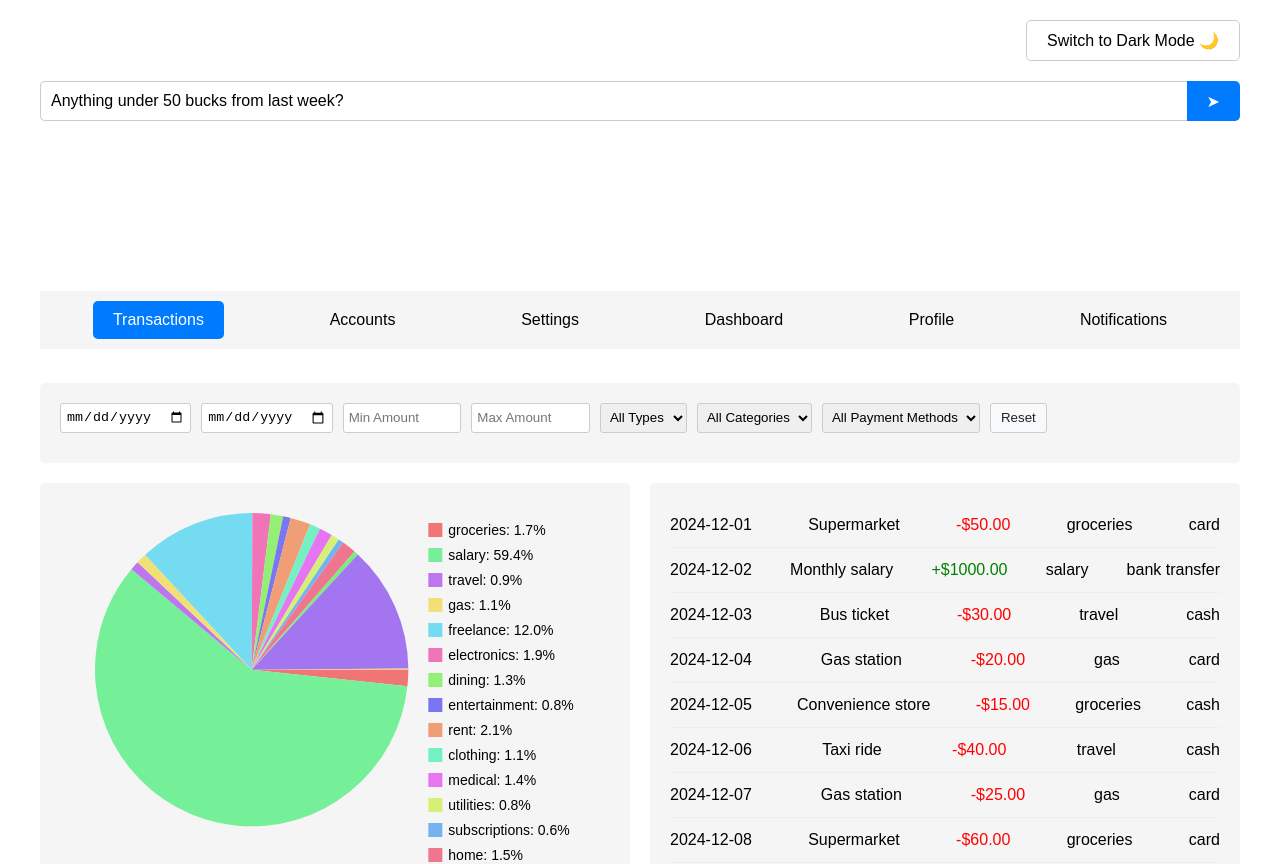
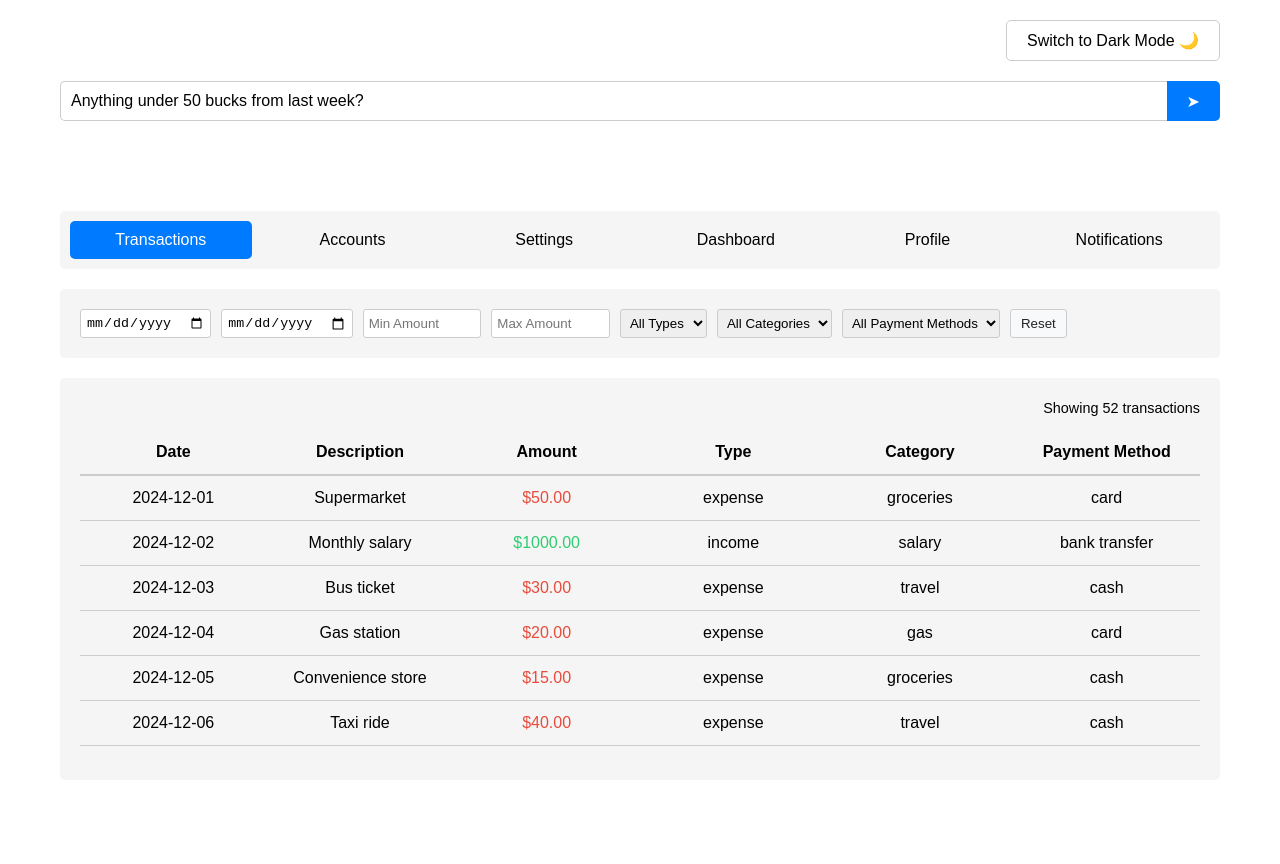
Before and after one commit to Shmuel-Levinson/express-ts-boilerplate, a React (Vite) app in the folder frontend/: page / in a window 1280 px wide. Shown: the top 864 px of the page. After the commit the page ends 800 px from the top, so only its background shows below. Built offline with nearby package versions, Linux system fonts and the light colour scheme.

Commit message:
added a ton of stuff with cursor --2 :D

```diff
--- a/frontend/src/App.tsx
+++ b/frontend/src/App.tsx
@@ -11,6 +11,7 @@ import Notifications from './components/Notifications';
 import { Loader } from './components/Loader';
 import { generateColor, generatePastelColor } from './utils/color-utils';
 import { allSuggestions } from './data/suggestions';
+import TransactionList from "./components/TransactionList.tsx";
 
 const initialFilterState = {
     startDateFilter: "",
@@ -151,12 +152,6 @@ function App() {
         applyFilters()
     }, [startDate, endDate, minAmountFilter, maxAmountFilter, typeFilter, categoryFilter, paymentMethodFilter])
 
-    useEffect(() => {
-        if (currentPage === "transactions") {
-            drawPieChart()
-        }
-
-    }, [filteredTransactions, currentPage])
 
     const applyFilters = () => {
         const filtered = TRANSACTIONS.filter((transaction) => {
@@ -180,7 +175,7 @@ function App() {
 
     const resetFilters = () => {
         setFilters(initialFilterState)
-        setParserResponse("")
+
     }
 
     const setFilters = (filters: any) => {
@@ -251,48 +246,6 @@ function App() {
         })
     }
 
-    const handleFilterAgentChatSubmit = async (e: any, prompt: string = "") => {
-        if (e) {
-            e.preventDefault()
-        }
-        setIsLoading(true)
-        console.log("loading...")
-        try {
-            const res = await axios.post(
-                "http://localhost:5000/update-filter",
-                {
-                    currentFilter: {
-                        startDateFilter: startDate,
-                        endDateFilter: endDate,
-                        minAmountFilter: minAmountFilter,
-                        maxAmountFilter: maxAmountFilter,
-                        typeFilter: typeFilter,
-                        categoryFilter: categoryFilter,
-                        paymentMethodFilter: paymentMethodFilter,
-                    },
-                    prompt: prompt ? prompt : chatInput,
-                },
-                {withCredentials: true},
-            )
-            console.log(res.data)
-            if (isEmpty(res.data?.filterSettings)) {
-                resetFilters()
-            }
-            if (Array.from(Object.keys(res.data.filterSettings)).length > 0) {
-                console.log("setting filter with ", res.data.filterSettings)
-                setFilters(res.data.filterSettings)
-            }
-            setParserResponse(res.data.response)
-            setChatInput("")
-        } catch (error) {
-            console.error("Error updating filters:", error)
-        } finally {
-            setIsLoading(false)
-            // shuffleAndUpdateSuggestions()
-            console.log("done")
-        }
-    }
-
     const handleChatSubmit = async (e: any, prompt: string = "") => {
         if (e) {
             e.preventDefault()
@@ -318,13 +271,19 @@ function App() {
             setParserResponse(parseUserPromptRes.data.response)
             const augmentedTasks = agentTasks.map((task: { agent: string, prompt: string }) => {
                     const agent = Agents[task["agent"]]
+                    if(agent?.augmentWithContext) {
                         return agent.augmentWithContext(task)
+                    }
+                    return task
                 }
             )
 
             const agentExecutorRes = await axios.post("http://localhost:5000/agent-executor", augmentedTasks)
             const tasksForResolvers = agentExecutorRes.data
-
+            if (tasksForResolvers.length < 1) {
+                setIsLoading(false);
+                return
+            }
             tasksForResolvers.forEach((task, index) => {
                 setTimeout(() => {
                     const agent = Agents[task.agent];
@@ -333,7 +292,11 @@ function App() {
                         return;
                     }
                     agent.resolve(task);
-                    setAgentsResponses(prev => [...prev, task.response.response])
+                    const agentResponse = task.agent + ": " + task.response.response
+                    if(index === tasksForResolvers.length - 1) {
+                        setIsLoading(false)
+                    }
+                    setAgentsResponses(prev => [...prev, agentResponse])
                 }, index * 1000);
             });
 
@@ -341,16 +304,16 @@ function App() {
         } catch (error) {
             console.error("Error updating filters:", error)
         } finally {
-            setIsLoading(false)
+
             shuffleAndUpdateSuggestions()
             console.log("done")
         }
     }
 
     const shuffleAndUpdateSuggestions = () => {
-        const shuffled = shuffleArray([...allSuggestions])
-        setAllShuffledSuggestions(shuffled)
-        setVisibleSuggestions(shuffled.slice(0, 2))
+        // const shuffled = shuffleArray([...allSuggestions])
+        // setAllShuffledSuggestions(shuffled)
+        // setVisibleSuggestions(shuffled.slice(0, 2))
     }
 
     const handleMoreSuggestions = () => {
@@ -369,7 +332,7 @@ function App() {
     const renderCurrentPage = () => {
         switch (currentPage) {
             case 'transactions':
-                return null;
+                return <TransactionList transactions={filteredTransactions} currentTheme={currentTheme}/>;
             case 'accounts':
                 return <Accounts currentTheme={currentTheme}/>;
             case 'settings':
@@ -413,12 +376,10 @@ function App() {
                 backgroundColor: currentTheme.surface,
                 padding: "20px",
                 borderRadius: "5px",
-                marginBottom: "20px",
-
             }}
         >
 
-            <div style={{display: "flex", flexWrap: "wrap", gap: "10px", marginBottom: "10px"}}>
+            <div style={{display: "flex", flexWrap: "wrap", gap: "10px"}}>
                 <input
                     type="date"
                     placeholder="Start Date"
@@ -486,8 +447,8 @@ function App() {
     }
 
     function transactionsListSection() {
-        return <div style={{display: "flex", gap: "20px"}}>
-            <div
+        return <div style={{display: "flex"}}>
+            {/* <div
                 style={{
                     flex: 1,
                     backgroundColor: currentTheme.surface,
@@ -497,10 +458,10 @@ function App() {
             >
                 <canvas ref={canvasRef} width="500" height="500"
                         style={{margin: "0 auto", display: "block"}}></canvas>
-            </div>
+            </div> */}
 
             <div
-                className="scrollable-section"
+
                 style={{
                     flex: 1,
                     backgroundColor: currentTheme.surface,
@@ -509,41 +470,7 @@ function App() {
                     maxHeight: "500px",
                 }}
             >
-                {filteredTransactions.length === 0 ? (
-                    <div
-                        style={{
-                            display: "flex",
-                            justifyContent: "center",
-                            alignItems: "center",
-                            height: "200px",
-                            color: "#888",
-                            fontSize: "18px",
-                            fontStyle: "italic",
-                        }}
-                    >
-                        No results found
-                    </div>
-                ) : (
-                    filteredTransactions.map((transaction) => (
-                        <div
-                            key={transaction.id}
-                            style={{
-                                borderBottom: "1px solid #eee",
-                                padding: "10px 0",
-                                display: "flex",
-                                justifyContent: "space-between",
-                            }}
-                        >
-                            <span>{transaction.date}</span>
-                            <span>{transaction.description}</span>
-                            <span style={{color: transaction.type === "income" ? "green" : "red"}}>
-                    {transaction.type === "income" ? "+" : "-"}${Math.abs(transaction.amount).toFixed(2)}
-                  </span>
-                            <span>{transaction.category}</span>
-                            <span>{transaction.paymentMethod}</span>
-                        </div>
-                    ))
-                )}
+                <TransactionList transactions={filteredTransactions} currentTheme={currentTheme}/>
             </div>
         </div>;
     }
@@ -595,15 +522,21 @@ function App() {
                 fontFamily: "Arial, sans-serif",
                 maxWidth: "1200px",
                 margin: "0 auto",
+                boxSizing: "border-box",
                 padding: "20px",
                 backgroundColor: currentTheme.background,
                 color: currentTheme.text,
-                transition: "all 0.3s ease"
+                transition: "all 0.3s ease",
+                height: "100vh",
+                display: "flex",
+                flexDirection: "column",
+                gap: "20px",
+                overflow: "hidden"
             }}>
+                {/* Theme Toggle - fixed height */}
                 <div style={{
                     display: "flex",
                     justifyContent: "flex-end",
-                    marginBottom: "20px"
                 }}>
                     <button
                         onClick={toggleTheme}
@@ -621,7 +554,10 @@ function App() {
                     </button>
                 </div>
 
-                <form onSubmit={(e) => handleChatSubmit(e)} style={{display: "flex", marginBottom: "20px"}}>
+                {/* Chat Form - fixed height */}
+                <form onSubmit={(e) => handleChatSubmit(e)} style={{
+                    display: "flex",
+                }}>
                     <input
                         type="text"
                         value={chatInput}
@@ -652,52 +588,53 @@ function App() {
                         {"➤"}
                     </button>
                 </form>
-                <div style={{height: 150}}>
-                    {<Loader isLoading = {isLoading}/>}
-                    <div
-                        style={{
-                            display: isLoading ? "none" : "flex",
-                            flexDirection: "column",
+
+                {/* Response Area - fixed height */}
+                <div style={{height: "50px"}}>
+                    {<Loader isLoading={isLoading}/>}
+                    <div style={{
+                        display: "flex",
                         alignItems: "center",
                         justifyContent: "center",
-                            marginBottom: "10px",
-                            width: "100%",
-                        }}
-                    >
-                        <div>
-                            {parserResponse}
-
-                        </div>
-                    </div>
-                    <div style={{color: "#c56c6c", textAlign: "center"}}>
-                        {agentsResponses.map((r) => (
-                            <div>{r}</div>
-                        ))}
-                    </div>
-                    {(parserResponse || agentsResponses?.length > 0) && <div style={{textAlign: "center"}}>
+                        gap: "10px"
+                    }}>
+                        <span style={{fontSize: "12px"}}>{parserResponse}</span>
+                        <span style={{color: "#007afd", fontSize: "12px"}}>
+                            {agentsResponses.join(" • ")}
+                        </span>
+                        {(!isLoading && (parserResponse || agentsResponses?.length > 0)) &&
                             <button onClick={() => {
                                 setParserResponse("")
                                 setAgentsResponses([])
-                        }}>Clear
-                        </button>
-                    </div>}
+                            }}>Clear</button>
+                        }
+                    </div>
+                </div>
 
-                </div>
-                <div
-                    style={{
+                {/* Main Content Area - takes remaining height */}
+                <div style={{
+                    flex: 1,
                     display: "flex",
-                        justifyContent: "space-around",
+                    flexDirection: "column",
+                    gap: "20px",
+                    minHeight: 0,
+                    overflow: "hidden"
+                }}>
+                    {/* Navigation */}
+                    <div style={{
+                        display: "grid",
+                        gridTemplateColumns: "repeat(6, 1fr)",
+                        gap: "10px",
                         padding: "10px",
                         backgroundColor: currentTheme.surface,
-                        marginBottom: "20px",
-                    }}
-                >
+                        borderRadius: "5px",
+                    }}>
                         {["transactions", "accounts", "settings", "dashboard", "profile", "notifications"].map((page) => (
                             <button
                                 key={page}
                                 onClick={() => setCurrentPage(page)}
                                 style={{
-                                padding: "10px 20px",
+                                    padding: "10px",
                                     fontSize: "16px",
                                     backgroundColor: currentPage === page ? currentTheme.primary : "transparent",
                                     color: currentPage === page ? "white" : currentTheme.text,
@@ -705,34 +642,29 @@ function App() {
                                     borderRadius: "5px",
                                     cursor: "pointer",
                                     transition: "all 0.3s ease",
+                                    width: "100%",
                                 }}
                             >
                                 {page.charAt(0).toUpperCase() + page.slice(1)}
                             </button>
                         ))}
                     </div>
-                <h1 style={{color: "#333", textAlign: "center"}}></h1>
 
-                <div
-                    style={{
-                        display: "none",
+                    {/* Filters */}
+                    {filtersSection()}
+
+                    {/* Content Area - scrollable */}
+                    <div style={{
+                        flex: 1,
+                        minHeight: 0,
+                        overflow: "auto",
                         backgroundColor: currentTheme.surface,
-                        padding: "20px",
                         borderRadius: "5px",
-                        marginBottom: "20px",
-                    }}
-                >
-
-
+                        padding: "20px"
+                    }}>
+                        {renderCurrentPage()}
                     </div>
-
-                {/* Filters moved here */}
-                {currentPage === "transactions" && <div>
-                    {filtersSection()}
-                    {transactionsListSection()}
-                </div>}
-
-                {renderCurrentPage()}
+                </div>
             </div>
         </>
     )
--- /dev/null
+++ b/frontend/src/components/TransactionList.tsx
@@ -0,0 +1,93 @@
+interface Transaction {
+    id: number;
+    date: string;
+    description: string;
+    amount: number;
+    type: string;
+    category: string;
+    paymentMethod: string;
+}
+
+interface TransactionListProps {
+    transactions: Transaction[];
+    currentTheme: any;
+}
+
+function TransactionList({ transactions, currentTheme }: TransactionListProps) {
+    return (
+        <div style={{
+            backgroundColor: currentTheme.surface,
+            // padding: "20px",
+            borderRadius: "5px",
+            height: "100%",
+            display: "flex",
+            flexDirection: "column",
+            overflow: "hidden",
+        }}>
+            {/* Transaction Count */}
+            <div style={{
+                marginBottom: "10px",
+                color: currentTheme.text,
+                fontSize: "0.9em",
+                textAlign: "right",
+                flexShrink: 0, // Prevent shrinking
+            }}>
+                Showing {transactions.length} transactions
+            </div>
+
+            {/* Fixed Header */}
+            <div style={{
+                display: "grid",
+                gridTemplateColumns: "repeat(6, 1fr)",
+                borderBottom: `2px solid ${currentTheme.border}`,
+                backgroundColor: currentTheme.surface,
+                padding: "10px 0",
+                flexShrink: 0, // Prevent shrinking
+            }}>
+                <div style={{ textAlign: "center", fontWeight: "bold" }}>Date</div>
+                <div style={{ textAlign: "center", fontWeight: "bold" }}>Description</div>
+                <div style={{ textAlign: "center", fontWeight: "bold" }}>Amount</div>
+                <div style={{ textAlign: "center", fontWeight: "bold" }}>Type</div>
+                <div style={{ textAlign: "center", fontWeight: "bold" }}>Category</div>
+                <div style={{ textAlign: "center", fontWeight: "bold" }}>Payment Method</div>
+            </div>
+
+            {/* Scrollable Table Body */}
+            <div style={{
+                overflowY: "auto",
+                flex: 1,
+                minHeight: 0, // Important for Firefox
+            }}>
+                <table style={{
+                    width: "100%",
+                    borderCollapse: "collapse",
+                }}>
+                    <tbody>
+                        {transactions.map((transaction) => (
+                            <tr
+                                key={transaction.id}
+                                style={{ borderBottom: `1px solid ${currentTheme.border}` }}
+                            >
+                                <td style={{ padding: "10px", textAlign: "center", width: "16.66%" }}>{transaction.date}</td>
+                                <td style={{ padding: "10px", textAlign: "center", width: "16.66%" }}>{transaction.description}</td>
+                                <td style={{
+                                    padding: "10px",
+                                    textAlign: "center",
+                                    width: "16.66%",
+                                    color: transaction.type.toLowerCase() === 'income' ? '#2ecc71' : '#e74c3c'
+                                }}>
+                                    ${Math.abs(transaction.amount).toFixed(2)}
+                                </td>
+                                <td style={{ padding: "10px", textAlign: "center", width: "16.66%" }}>{transaction.type}</td>
+                                <td style={{ padding: "10px", textAlign: "center", width: "16.66%" }}>{transaction.category}</td>
+                                <td style={{ padding: "10px", textAlign: "center", width: "16.66%" }}>{transaction.paymentMethod}</td>
+                            </tr>
+                        ))}
+                    </tbody>
+                </table>
+            </div>
+        </div>
+    );
+}
+
+export default TransactionList;
```
Also changed, not shown: frontend/src/components/Transactions.tsx (deleted), 1 other file (tests, documents, lock files or other folders). Lines whose indentation alone changed are shown as unchanged.
